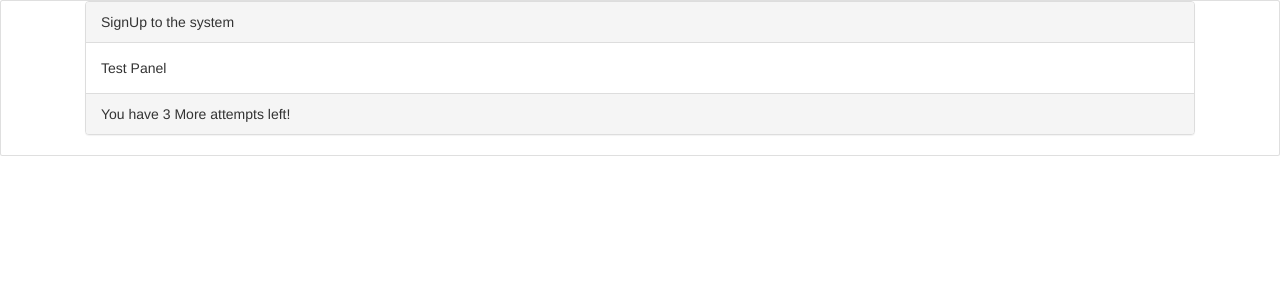
After one commit to Calmtea5209/Django_Learning, a Python web app: template templates/test.html in a window 1280 px wide. The commit adds this page. Shown: the top 300 px of the page. Run offline with Jinja, Linux system fonts and the light colour scheme; the template is opened without the code that fills it, so the values that code supplies are empty; some libraries are stand-ins or nearby versions.

```diff
--- a/first_web/urls.py
+++ b/first_web/urls.py
@@ -15,11 +15,12 @@ Including another URLconf
 """
 from django.contrib import admin
 from django.urls import path
-from mainsite.views import article,homepage,showpost
+from mainsite.views import article,homepage,showpost,test
 urlpatterns = [
     path('admin/', admin.site.urls),
     path('article/',article),
     path('article/<slug:slug>/',showpost),
+    path('test',test),
     path('',homepage),
 
 ]
--- a/mainsite/views.py
+++ b/mainsite/views.py
@@ -15,6 +15,8 @@ def showpost(request,slug):
             return render(request,'showpost.html',locals())
     except:
         return redirect('/')
+def test(request):
+    return render(request,'test.html')
 
 
 # Create your views here.
--- a/templates/article.html
+++ b/templates/article.html
@@ -6,7 +6,7 @@
 {% block content %}
     {% for post in posts %}
         <p style='font-family: 微軟正黑體;font-size:18pt;font-weight:bold;'>
-            <a href="/article/{{post.slug}}">{{post.title}}</a>
+            <a href="/article/{{post.slug}}" style='color:#ff9a01e8'>{{post.title}}</a>
         </p>
     {% endfor%}
 {% endblock %}
--- a/templates/footer.html
+++ b/templates/footer.html
@@ -1,5 +1,7 @@
 {% block footer %}
     {% if now %}
-    <p style='font-family: 微軟正黑體;'>現在時間:{{now}}</p>
+    <p style='font-family: 微軟正黑體;font-size:12pt'>現在時間:{{now}}</p>
+    {% else %}
+    <a href="/article" style='font-family: 微軟正黑體;font-size:12pt'>回文章列表</a>
     {% endif %}
 {% endblock %}
--- /dev/null
+++ b/templates/header.html
@@ -0,0 +1,3 @@
+<div class='well'>
+    <h1 style='font-family: 微軟正黑體'>Food Blog</h1>
+</div>
--- a/templates/showpost.html
+++ b/templates/showpost.html
@@ -7,5 +7,4 @@
     <p style='font-family: 微軟正黑體;font-size: 12pt;letter-spacing: 2pt;'>
         {{post.body}}
     </p>
-    <a href="/article">回文章列表</a>
 {% endblock %}
--- /dev/null
+++ b/templates/test.html
@@ -0,0 +1,26 @@
+<!DOCTYPE html>
+<html lang='en'>
+<head>
+    <meta charset="utf-8">
+    <meta name="viewport" content="width=device-width, initial-scale=1">
+    <title>TEST</title>
+    <link href="https://cdn.jsdelivr.net/npm/bootstrap@5.0.0-beta3/dist/css/bootstrap.min.css" rel="stylesheet" integrity="sha384-eOJMYsd53ii+scO/bJGFsiCZc+5NDVN2yr8+0RDqr0Ql0h+rP48ckxlpbzKgwra6" crossorigin="anonymous">
+</head>
+<body>
+    <script src="https://cdn.jsdelivr.net/npm/@popperjs/core@2.9.1/dist/umd/popper.min.js" integrity="sha384-SR1sx49pcuLnqZUnnPwx6FCym0wLsk5JZuNx2bPPENzswTNFaQU1RDvt3wT4gWFG" crossorigin="anonymous"></script>
+    <script src="https://cdn.jsdelivr.net/npm/bootstrap@5.0.0-beta3/dist/js/bootstrap.min.js" integrity="sha384-j0CNLUeiqtyaRmlzUHCPZ+Gy5fQu0dQ6eZ/xAww941Ai1SxSY+0EQqNXNE6DZiVc" crossorigin="anonymous"></script>
+    <div class="card">
+        <link href="https://maxcdn.bootstrapcdn.com/bootstrap/3.3.7/css/bootstrap.min.css" rel="stylesheet"/>
+<script src="https://ajax.googleapis.com/ajax/libs/jquery/2.1.1/jquery.min.js"></script>
+<script src="https://maxcdn.bootstrapcdn.com/bootstrap/3.3.7/js/bootstrap.min.js"></script>
+<div class="container">
+    <div class="panel panel-default">
+        <div class="panel-heading"> SignUp to the system </div>
+        <div class="panel-body">
+            Test Panel
+        </div>
+        <div class="panel-footer"> You have 3 More attempts left! </div>
+    </div>
+</div>
+</body>
+</html>
```
Also changed, not shown: templates/base.html (+19 -5 lines).
